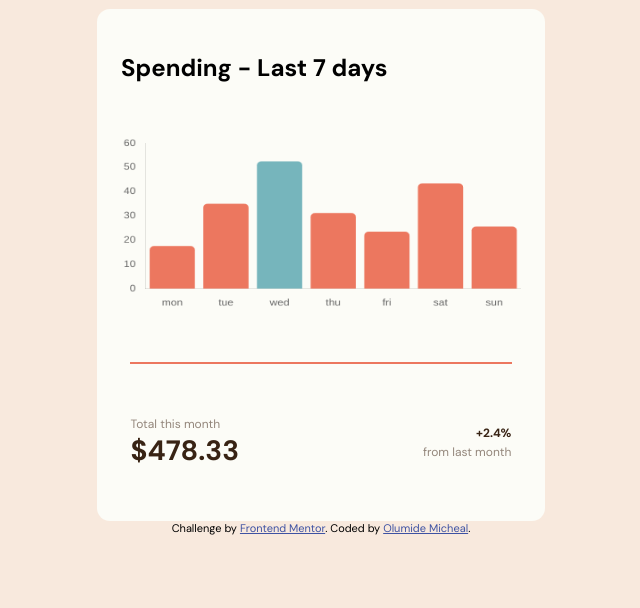
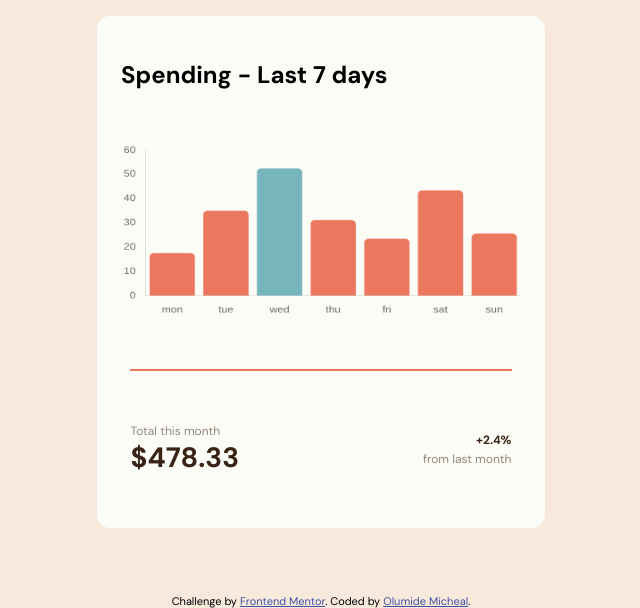
Before and after one commit to codewithmide/Expenses-chart-component, a website: page index.html in a window 1280 px wide. Shown: the part 192-800 px from the top of the page, without its empty margins (319-959 px from the left). Drawn offline with nearby package versions, Linux system fonts and the light colour scheme.

Commit message:
adjusted the footer

```diff
--- a/script.js
+++ b/script.js
@@ -87,7 +87,7 @@ var ctxm = document.getElementById("mobile_chart").getContext("2d");
                     43.28,
                     25.48
                 ],
-                barThickness: 37,
+                barThickness: 35,
                 fill: true,
                 borderRadius: 5,
                 backgroundColor: [
--- a/styles.css
+++ b/styles.css
@@ -152,6 +152,10 @@ hr {
     align-items: flex-start;
 }
 
+footer {
+    position: absolute;
+    bottom: 0;
+}
 
 .attribution {
     font-size: 11px;
```
